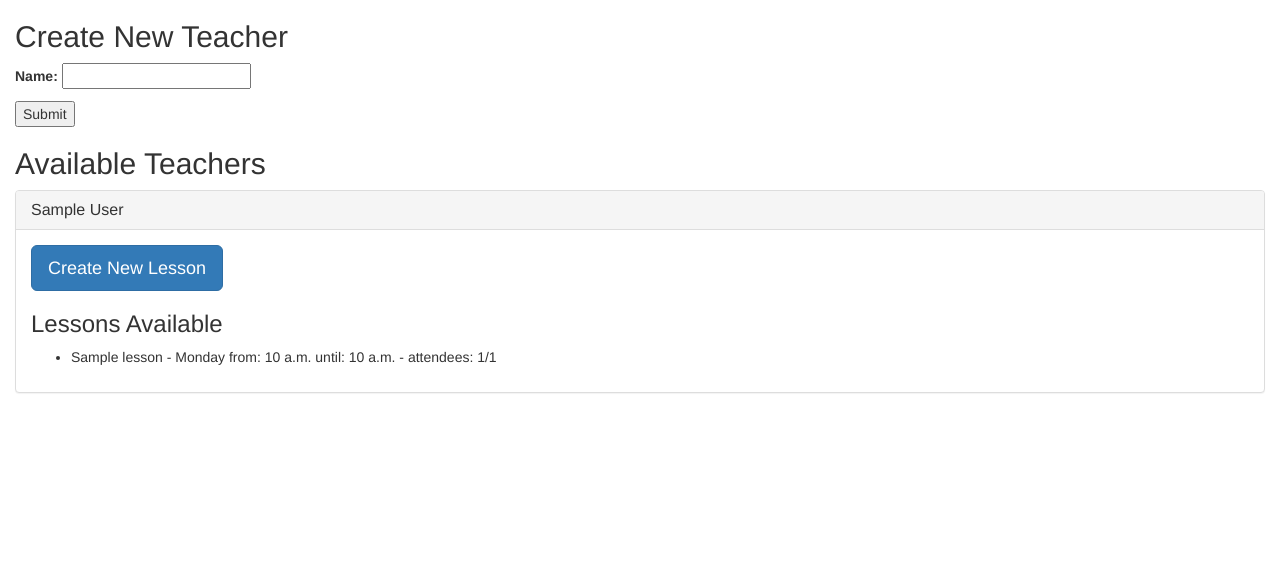
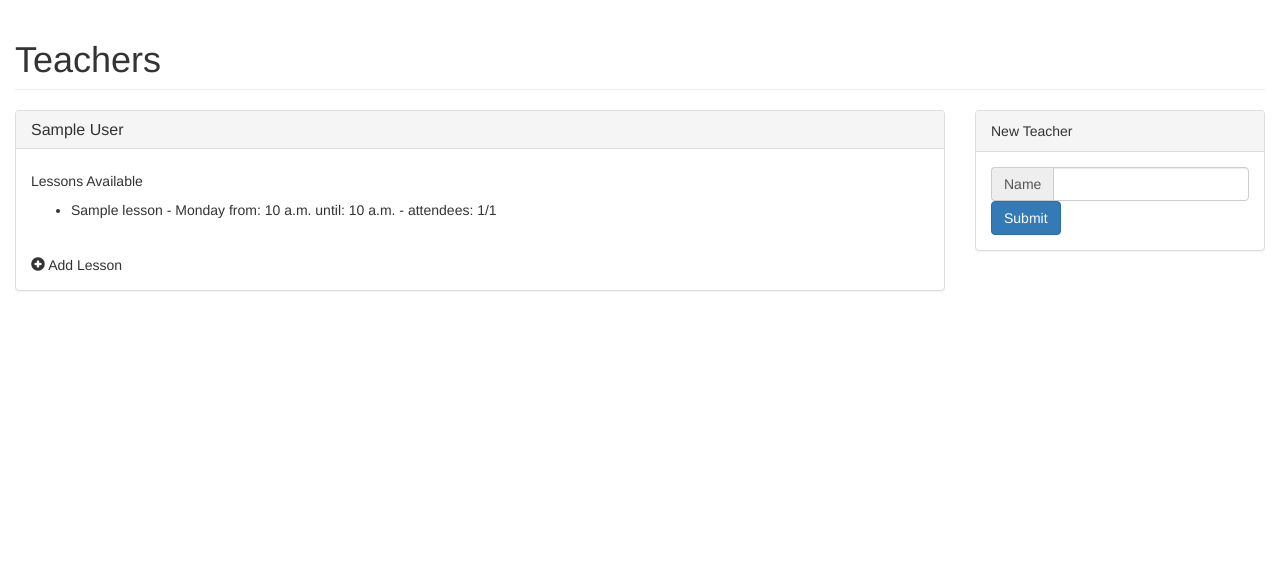
Before and after one commit to JohnRandom/panda-scheduler, a Django app: page /teachers/ in a window 1280 px wide. Shown: the part 72-649 px from the top of the page. Run offline with Django 3.2, Linux system fonts and the light colour scheme; tables that the repository leaves empty hold one stand-in row (values such as "Sample post"); some libraries are stand-ins or nearby versions.

Commit message:
Cleaned-up teacher section

```diff
--- a/teachers/forms/new_teacher.py
+++ b/teachers/forms/new_teacher.py
@@ -8,3 +8,11 @@ class NewTeacherForm(forms.ModelForm):
     class Meta:
         model = Teacher
         fields = ['name']
+
+    def __init__(self, *args, **kwargs):
+        super(NewTeacherForm, self).__init__(*args, **kwargs)
+        self.set_widget_css_class('form-control')
+
+    def set_widget_css_class(self, class_name):
+        for field in self.fields.keys():
+            self.fields[field].widget.attrs['class'] = class_name
--- /dev/null
+++ b/teachers/templates/_new_teacher_form.html
@@ -0,0 +1,13 @@
+{% load i18n %}
+
+<form class="form-inline" method="post">
+  {% csrf_token %}
+  <div class="input-group">
+    {{ form.name.errors }}
+    <span class="input-group-addon">
+      {{ form.name.label }}
+    </span>
+    {{ form.name }}
+  </div>
+  <button type="submit" class="btn btn-primary">{% trans 'Submit' %}</button>
+</form>
--- a/teachers/templates/_teacher_details.html
+++ b/teachers/templates/_teacher_details.html
@@ -10,11 +10,10 @@
   </div>
   <div id="teacher-{{ teacher.id }}" class="panel-collapse collapse in" role="tabpanel" aria-labelledby="heading-{{ teacher.id }}">
     <div class="panel-body">
-      <button type="button" class="btn btn-primary btn-lg" data-toggle="modal" data-target="#new-lesson-{{ teacher.id }}">
-        {% trans 'Create New Lesson' %}
-      </button>
-      <h3>{% trans 'Lessons Available' %}</h3>
-      <ul>
+      <h5>
+        {% trans 'Lessons Available' %}
+      </h5>
+      <ul class="lesson-listing">
       {% for lesson in teacher.lessons.all %}
         <li>
           {% if lesson.cancelled %}<b>CANCELLED</b>{% endif %}
@@ -26,6 +25,10 @@
         </li>
       {% endfor %}
       </ul>
+      <span class="btn-new" data-toggle="modal" data-target="#new-lesson-{{ teacher.id }}">
+        <span class="glyphicon glyphicon-plus-sign" aria-hidden="true"></span>
+        <span>{% trans 'Add Lesson' %}</span>
+      </span>
       {% include "_new_lesson_modal.html" with teacher=teacher form=new_lesson_form %}
     </div>
   </div>
--- a/teachers/templates/teachers_index.html
+++ b/teachers/templates/teachers_index.html
@@ -2,19 +2,37 @@
 {% load i18n %}
 {% load static %}
 
+{% block css %}
+  {{ block.super }}
+  <style type="text/css">
+    .lesson-listing {
+      margin-bottom: 35px;
+    }
+    .btn-new:hover {
+      cursor: pointer;
+      text-decoration: underline;
+    }
+  </style>
+{% endblock css %}
+
 {% block content %}
-<h2>Create New Teacher</h2>
-<form method="post">
-  {% csrf_token %}
-  {{ new_teacher_form.as_p }}
-  <input type="submit" name="Submit" />
-</form>
-
-<h2>{% trans 'Available Teachers' %}</h2>
-<div class="panel-group" id="accordion" role="tablist" aria-multiselectable="true">
-  {% for teacher in teachers %}
-  {% include "_teacher_details.html" with teacher=teacher %}
-  {% endfor %}
+<h1 class="page-header">{% trans 'Teachers' %}</h1>
+<div class="row">
+  <div class="col-md-9">
+    <div class="panel-group" id="accordion" role="tablist" aria-multiselectable="true">
+      {% for teacher in teachers %}
+      {% include "_teacher_details.html" with teacher=teacher %}
+      {% endfor %}
+    </div>
+  </div>
+  <div class="col-md-3">
+    <div class="panel panel-default">
+      <div class="panel-heading">{% trans 'New Teacher' %}</div>
+      <div class="panel-body">
+        {% include '_new_teacher_form.html' with form=new_teacher_form %}
+      </div>
+    </div>
+  </div>
 </div>
 {% endblock content %}
 
```
